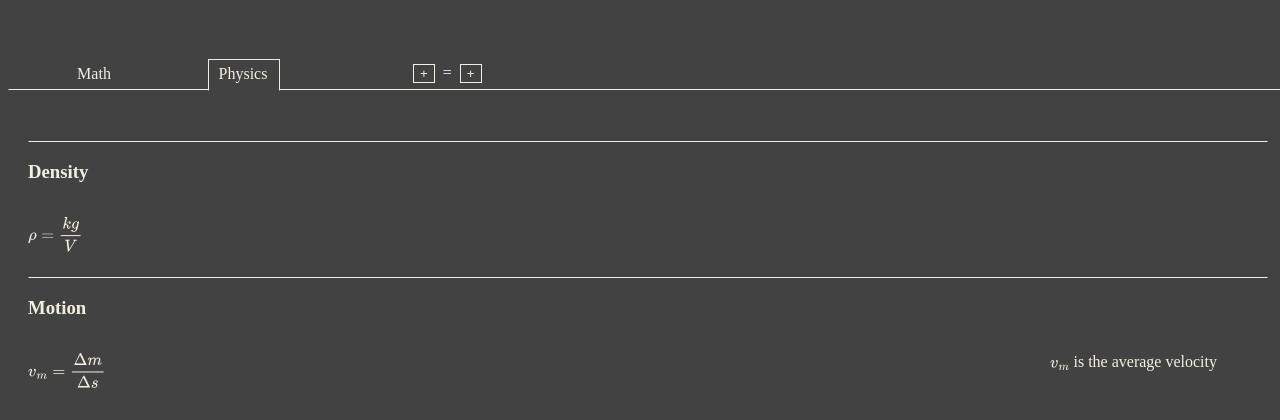
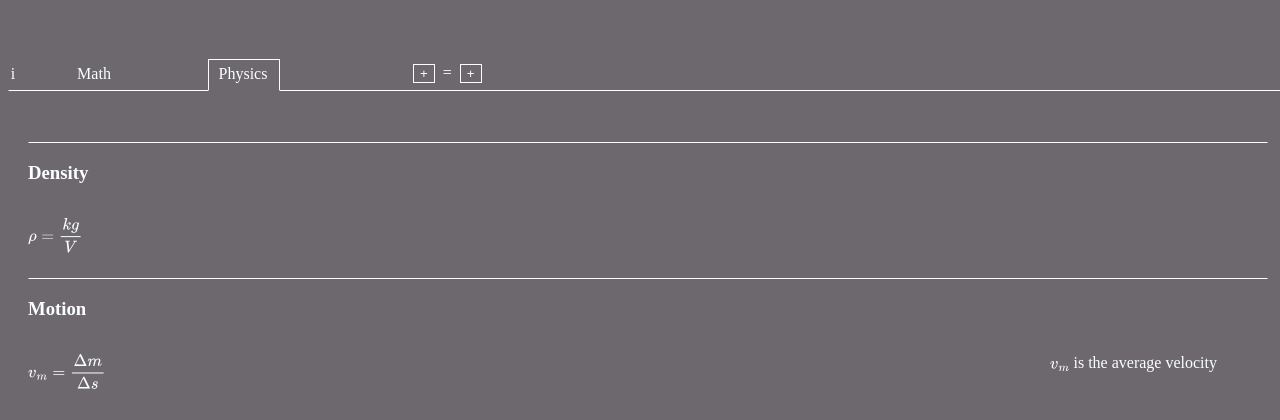
Before and after one commit to FrodeBerg/Formulary, a Django app: page / in a window 1280 px wide. Shown: the top 420 px of the page. Run offline with Django 4.2, Linux system fonts and the light colour scheme; data comes from the database, SQL or seed files in the repository.

Commit message:
info tab

```diff
--- a/project/formulary/static/formulary/index.js
+++ b/project/formulary/static/formulary/index.js
@@ -10,6 +10,9 @@ var global_math = "";
 
 function moveIndicator(move){
 
+    // Hide info
+    info = document.getElementById("info_form");
+    info.hidden = true;
     // Move indicator
     document.querySelector("#indicator").style.left = move;
 
@@ -32,7 +35,7 @@ function moveIndicator(move){
     document.getElementById('results_button').removeAttribute("class");
     document.getElementById('using_button').removeAttribute("class");
 
-    // dict with arrays
+    // Reset dict with arrays
     dict["results"] = [];
     dict["using"] = [];
 
@@ -42,6 +45,9 @@ function moveIndicator(move){
     }
     if (move == "200px"){
         getFormula("physics")
+    }
+    if (move == "-50px"){
+        info.hidden = false;
     }
 }
 
--- a/project/formulary/static/formulary/style.css
+++ b/project/formulary/static/formulary/style.css
@@ -1,8 +1,8 @@
 
 :root {
-    --clr: #434242;
-    --text-color: #F3EFE0;
-    --checked: #222222;
+    --clr: #6D676E;
+    --text-color: #FBFFFE;
+    --checked: #534F54;
 }
 
 body{
@@ -54,13 +54,12 @@ h2 * {
     left: 200px;
 }
 
+.info {
+    left: -30px;
+}
+
 .variables {
     left: 1400px;
-}
-
-.info {
-    width: 18px;
-    left: 1480px;
 }
 
 #indicator {
@@ -83,7 +82,7 @@ hr {
 }
 
 .border {
-    margin-top: 80px;
+    margin-top: 81px;
     margin-bottom: 0;
 }
 
@@ -124,7 +123,7 @@ hr {
 }
 
 #variables {
-    top: 1px;
+    top: 2px;
     width: fit-content !important;
     border: 1px solid var(--text-color);
     border-top: 1px solid var(--clr);
@@ -178,13 +177,6 @@ hr {
     float: right !important;
 }
 
-#info_form h5{
-    position: relative;
-    display: inline-block;
-    margin: 0;
-    top: 20%;
-}
-
 p * {
     display: inline-block !important;
     margin: 0 !important;
@@ -213,14 +205,14 @@ button * {
 
     #indicator {
         width: 100px;
-        height: 50px;
+        height: 51px;
     }
     .border {
-        margin-top: 101px;
+        margin-top: 100px;
     }
 
     #settings ul {
-        top: -61px;
+        top: -62px;
     }
 
     #settings ul li button{
@@ -229,7 +221,6 @@ button * {
         padding-left: 10px;
         padding-right: 10px;
     }
-
 
     #variables {
         top: 1px;
--- a/project/formulary/templates/formulary/index.html
+++ b/project/formulary/templates/formulary/index.html
@@ -23,6 +23,9 @@
         <div class="nav">
             <ul>
                 <div id="indicator"></div>
+                <li class="info">
+                    <a onclick="moveIndicator('-50px')">i</a>
+                </li>
                 <li id="maths">
                     <a onclick="moveIndicator('51px')">Math</a>
                 </li>
@@ -58,10 +61,14 @@
 
                 </div>
                 <div id="info_form" hidden>
-                    <h5 style="margin-left: 50px;">^ Click a category!</h5>
-                    <h5 style="margin-left: 75px;">Sort by resulting variables!^</h5>
-                    <h5 style="margin-left: 20px;">^ Sort by requierd variables!</h5>
-                    <h5 style="margin-left: 1000px;">Click me to access me again! ^</h5>
+                    <hr>
+                    <p>Click Math or Physics to get respective formulas</p>
+                    <p>Hover over a formula to get information about the variables it contains</p>
+                    <p>Select variables to sort by, the left + is the resulting variables and the right + is the required</p>
+                    <p>Formulas can be combined, try F = kg m s </p>
+                    <hr>
+                    <p>If you are feeling generous you can visit my Patreon :)</p>
+                    <a href="https://patreon.com/user?u=84264994">Patreon</a>
                 </div>
             </div>
         </div>
```
